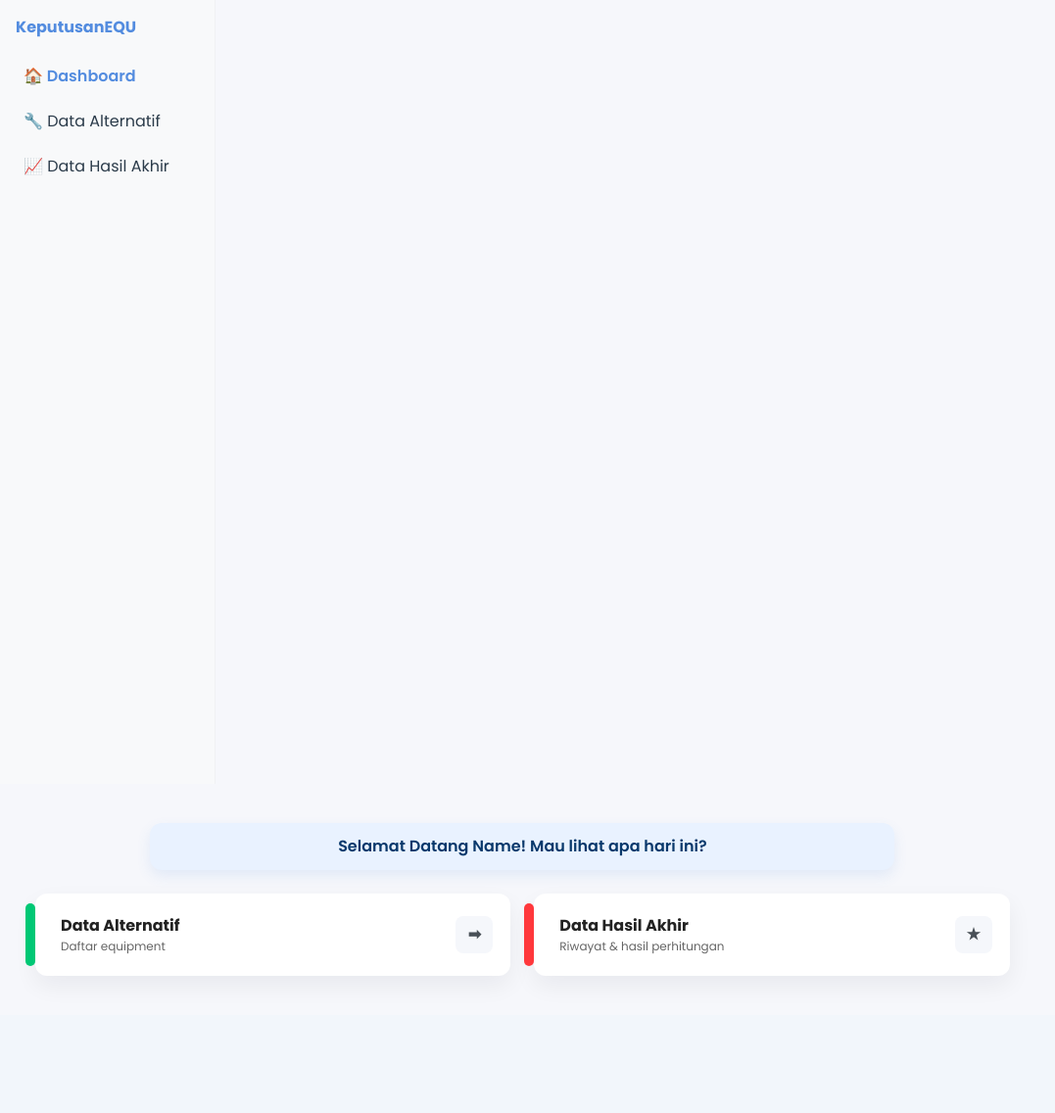
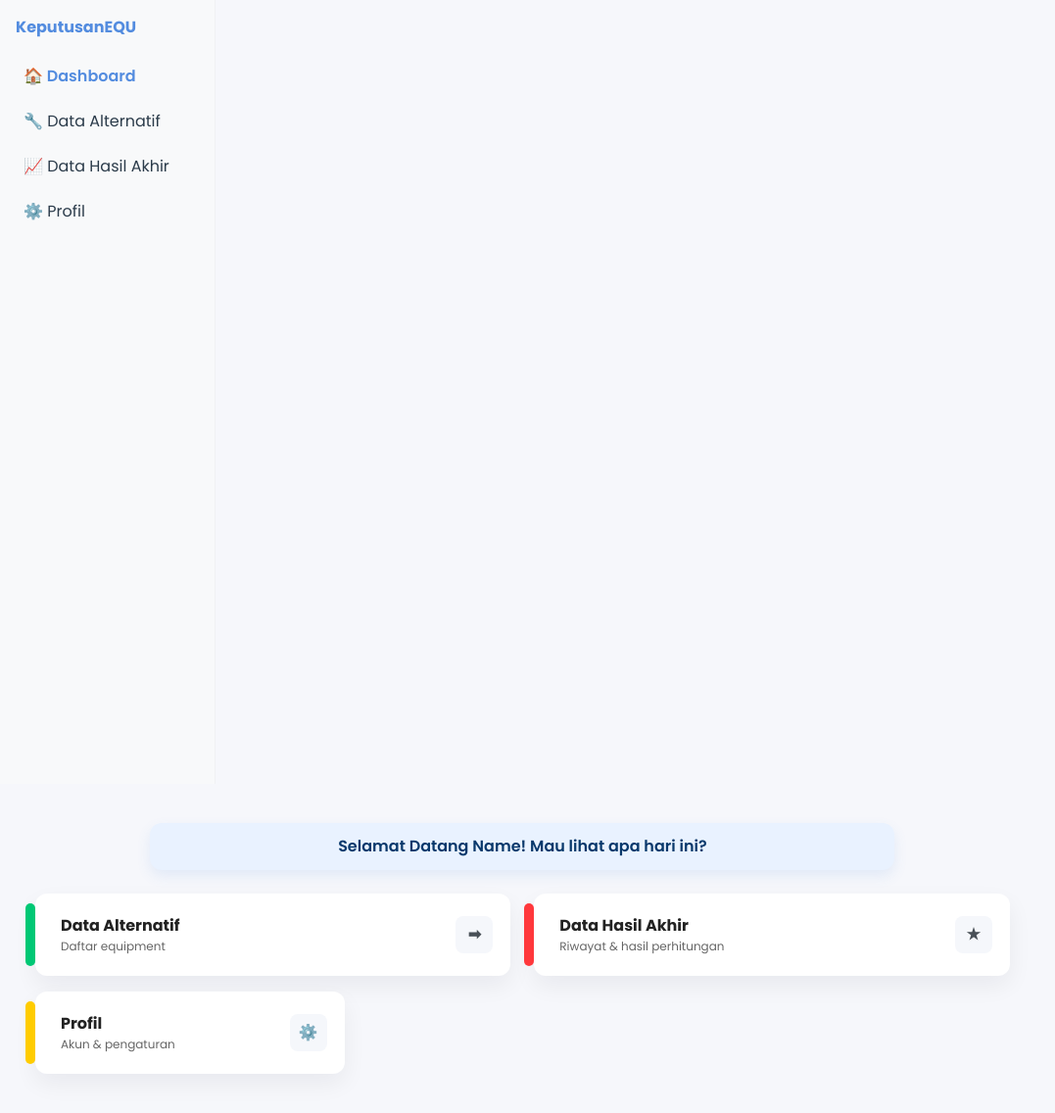
Before and after one commit to Bplannn/spk, a PHP site: page /pages/dashboard.php in a window 1280 px wide. Shown: the part 56-1192 px from the top of the page at 98% size, without its empty margins (0-1077 px from the left). Before the commit the page ends 1052 px from the top, so only its background shows below. Run offline with PHP 8.4, Linux system fonts and the light colour scheme.

Commit message:
bruakakak

```diff
--- a/includes/sidebar.php
+++ b/includes/sidebar.php
@@ -15,10 +15,11 @@ if (session_status() === PHP_SESSION_NONE) session_start();
       <li class="nav-item"><a class="nav-link <?= $cur=='data_alternatif.php' ? 'active' : '' ?>" href="/SPK_Maintenance/pages/data_alternatif.php">🔧 Data Alternatif</a></li>
       <li class="nav-item"><a class="nav-link <?= $cur=='data_perhitungan.php' ? 'active' : '' ?>" href="/SPK_Maintenance/pages/data_perhitungan.php">🧮 Data Perhitungan</a></li>
       <li class="nav-item"><a class="nav-link <?= $cur=='data_hasil.php' ? 'active' : '' ?>" href="/SPK_Maintenance/pages/data_hasil.php">📈 Data Hasil Akhir</a></li>
-      <li class="nav-item"><a class="nav-link <?= $cur=='profil.php' ? 'active' : '' ?>" href="/SPK_Maintenance/pages/profil.php">⚙ Profil</a></li>
+      <li class="nav-item"><a class="nav-link <?= $cur=='profil.php' ? 'active' : '' ?>" href="/SPK_Maintenance/pages/profil.php">⚙️ Profil</a></li>
     <?php else: ?>
       <li class="nav-item"><a class="nav-link <?= $cur=='data_alternatif.php' ? 'active' : '' ?>" href="/SPK_Maintenance/pages/data_alternatif.php">🔧 Data Alternatif</a></li>
       <li class="nav-item"><a class="nav-link <?= $cur=='data_hasil.php' ? 'active' : '' ?>" href="/SPK_Maintenance/pages/data_hasil.php">📈 Data Hasil Akhir</a></li>
+      <li class="nav-item"><a class="nav-link <?= $cur=='profil.php' ? 'active' : '' ?>" href="/SPK_Maintenance/pages/profil.php">⚙️ Profil</a></li>
     <?php endif; ?>
   </ul>
 </div>
--- a/pages/dashboard.php
+++ b/pages/dashboard.php
@@ -96,7 +96,7 @@
             <div class="title">Profil</div>
             <div class="sub">Akun & pengaturan</div>
           </div>
-          <div class="card-icon">⚙</div>
+          <div class="card-icon">⚙️</div>
         </div>
       </a>
     </div>
@@ -125,6 +125,18 @@
         </div>
       </a>
     </div>
+    <div class="col-sm-6 col-md-4 mb-3">
+      <a href="profil.php" class="text-decoration-none">
+        <div class="dash-card">
+          <div class="dash-accent accent-yellow"></div>
+          <div>
+            <div class="title">Profil</div>
+            <div class="sub">Akun & pengaturan</div>
+          </div>
+          <div class="card-icon">⚙️</div>
+        </div>
+      </a>
+    </div>
   <?php endif; ?>
   </div>
 
```
